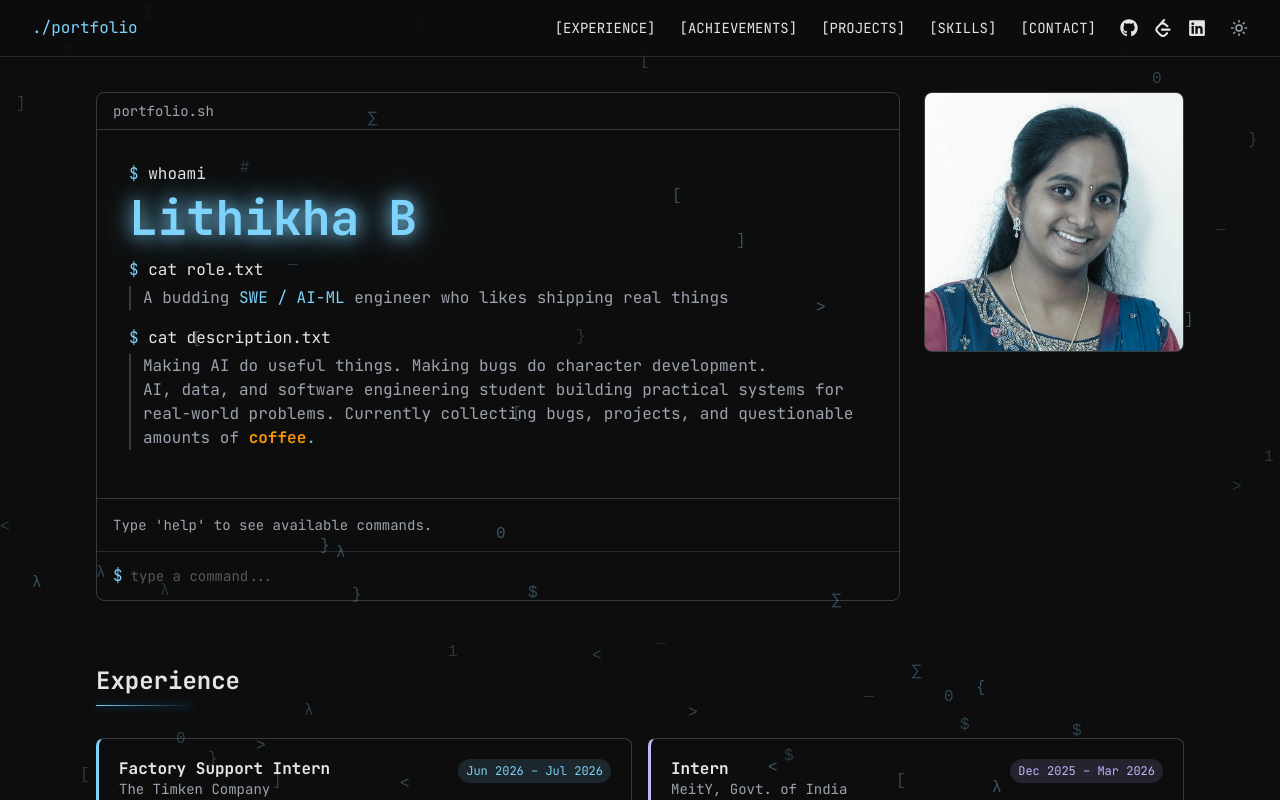
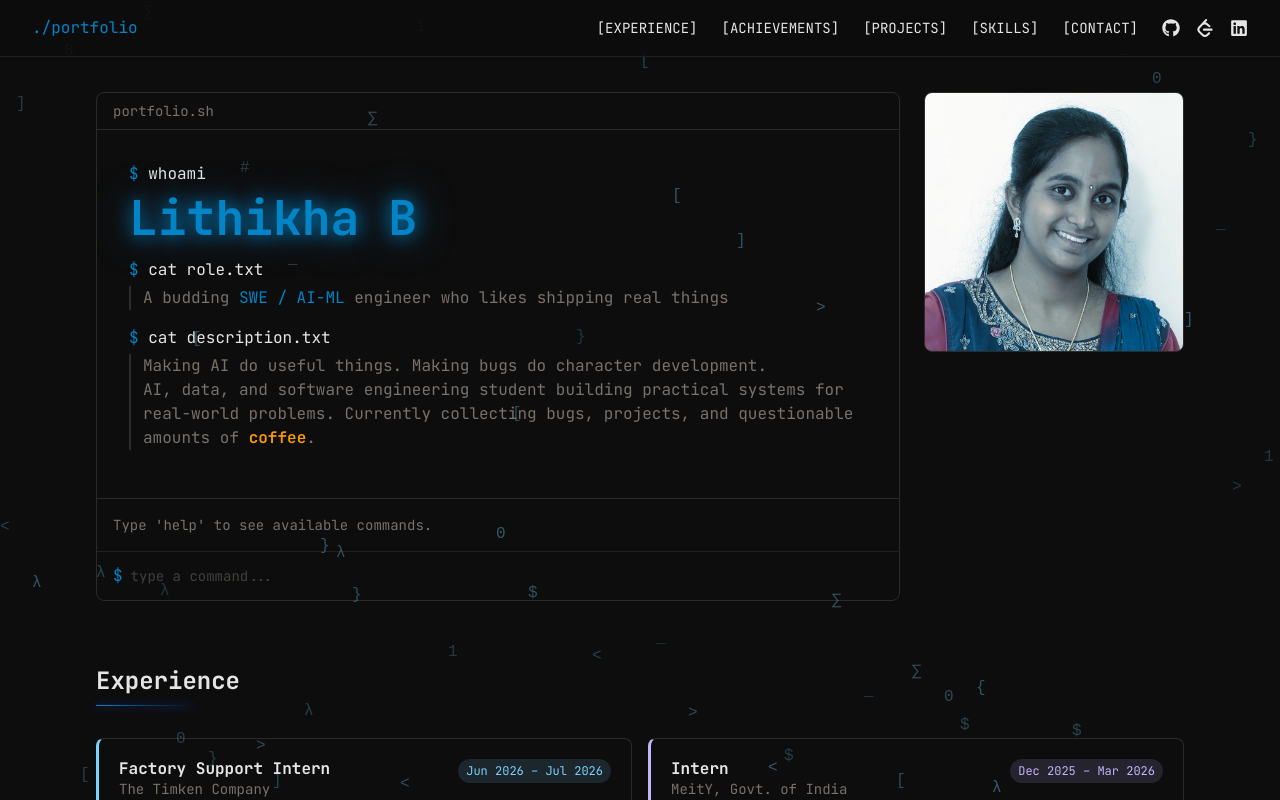
Before and after one commit to LithikhaB/portfolio, a Next.js app: page / in a window 1280 px wide. Shown: the top 800 px of the page. Built offline with nearby package versions, Linux system fonts and the light colour scheme.

Commit message:
Removed Mode change

```diff
--- a/src/app/globals.css
+++ b/src/app/globals.css
@@ -3,20 +3,20 @@
 @custom-variant dark (&:where(.dark, .dark *));
 
 @theme {
-  --color-terminal-bg: #F5F3EE;
-  --color-terminal-text: #1F1F1D;
-  --color-terminal-accent: #0284C7;
-  --color-terminal-dim: #78716C;
+  --color-terminal-bg: #FFF9C4;
+  --color-terminal-text: #1E293B;
+  --color-terminal-accent: #1D4ED8;
+  --color-terminal-dim: #64748B;
 }
 
 @media (pointer: fine) {
   * { cursor: none !important; }
 }
 .dark {
-  --color-terminal-bg: #0D0D0D;
+  --color-terminal-bg: #0d0d0d;
   --color-terminal-text: #E5E5E5;
-  --color-terminal-accent: #7DD3FC;
-  --color-terminal-dim: #9CA3AF;
+  --color-terminal-accent: #0284C7;
+  --color-terminal-dim: #78716C;
 }
 
 body {
--- a/src/components/Nav.tsx
+++ b/src/components/Nav.tsx
@@ -1,4 +1,3 @@
-import ThemeToggle from "./ThemeToggle";
 import { FaGithub, FaLinkedin } from "react-icons/fa";
 import { SiLeetcode } from "react-icons/si";
 
@@ -28,8 +27,6 @@ export default function Nav() {
             <FaLinkedin size={18} />
           </a>
         </div>
-
-        <ThemeToggle />
       </div>
     </nav>
   );
--- a/src/components/ThemeToggle.tsx
+++ b/src/components/ThemeToggle.tsx
@@ -1,21 +1,12 @@
 "use client";
-import { useEffect, useState } from "react";
-import { useTheme } from "next-themes";
-import { Sun, Moon } from "lucide-react";
 
 export default function ThemeToggle() {
-  const { theme, setTheme } = useTheme();
-  const [mounted, setMounted] = useState(false);
-  useEffect(() => setMounted(true), []);
-  if (!mounted) return null;
-
   return (
     <button
-      onClick={() => setTheme(theme === "dark" ? "light" : "dark")}
-      className="text-terminal-dim hover:text-terminal-accent transition-colors"
+      className="hidden"
       aria-label="Toggle theme"
     >
-      {theme === "dark" ? <Sun size={18} /> : <Moon size={18} />}
+      {/* Dark mode only - toggle hidden */}
     </button>
   );
 }
--- /dev/null
+++ b/src/lib/theme.service.ts
@@ -0,0 +1,14 @@
+export const THEME_COLORS = {
+  light: {
+    bg: "#FFF9C4",
+    text: "#1E293B",
+    accent: "#1D4ED8",
+    dim: "#64748B",
+  },
+  dark: {
+    bg: "#0d0d0d",
+    text: "#E5E5E5",
+    accent: "#0284C7",
+    dim: "#78716C",
+  },
+};
```
